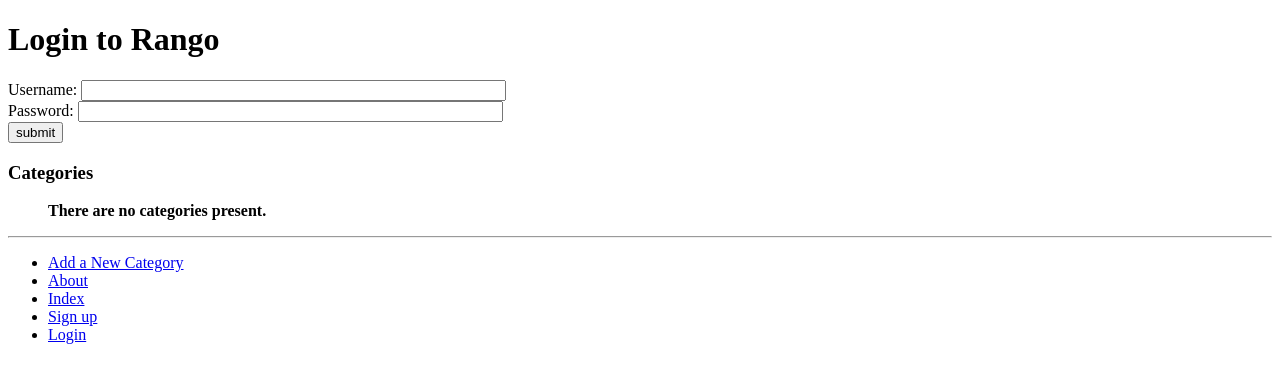
After one commit to stillczw/tango_with_django_project, a Django app: page /rango/login/ in a window 1280 px wide. The commit adds this page. Shown: the top 383 px of the page. Run offline with Django 3.2, Linux system fonts and the light colour scheme; data that the repository does not hold is empty.

Commit message:
Ch9Login

```diff
--- a/rango/urls.py
+++ b/rango/urls.py
@@ -16,4 +16,5 @@ urlpatterns = [
     path('add_category/', views.add_category, name='add_category'),
     path('category/<slug:category_name_slug>/add_page/', views.add_page, name='add_page'),
     path('register/', views.register, name='register'),
+    path('login/', views.user_login, name='login'),
 ]
--- a/rango/views.py
+++ b/rango/views.py
@@ -12,6 +12,7 @@ from rango.forms import PageForm
 from django.urls import reverse
 
 from rango.forms import UserForm, UserProfileForm
+from django.contrib.auth import authenticate, login
 
 
 # include a hyperlink to other pages by using <a></a>
@@ -137,3 +138,25 @@ def register(request):
                   context={'user_form': user_form,
                            'profile_form': profile_form,
                            'registered': registered})
+
+
+def user_login(request):
+    if request.method == 'POST':
+        username = request.POST.get('username')
+        password = request.POST.get('password')
+
+        # If the given credentials are valid, return a User object
+        user = authenticate(username=username, password=password)
+
+        if user:
+            if user.is_active:
+                # login and redirect to the homepage
+                login(request, user)
+                return redirect(reverse('rango:index'))
+            else:
+                return HttpResponse("Your Rango account is disabled.")
+        else:
+            print(f"Invalid login details: {username}, {password}")
+            return HttpResponse("Invalid login details supplied")
+    else:
+        return render(request, 'rango/login.html')
--- a/templates/rango/base.html
+++ b/templates/rango/base.html
@@ -32,6 +32,7 @@
             <li><a href="{% url 'rango:about' %}">About</a> </li>
             <li><a href="{% url 'rango:index' %}">Index</a> </li>
             <li><a href="{% url 'rango:register' %}">Sign up</a> </li>
+            <li><a href="{% url 'rango:login' %}">Login</a> </li>
         </ul>
     </div>
 </body>
--- /dev/null
+++ b/templates/rango/login.html
@@ -0,0 +1,16 @@
+{% extends 'rango/base.html' %}
+{% load static %}
+
+{% block title_block %}
+    Login
+{% endblock %}
+
+{% block body_block %}
+    <h1>Login to Rango</h1>
+    <form id="login_form" method="post" action="{% url 'rango:login' %}">
+        {% csrf_token %}
+        Username: <input type="text" name="username" value="" size="50" /><br />
+        Password: <input type="password" name="password" value="" size="50" /><br />
+        <input type="submit" value="submit" />
+    </form>
+{% endblock %}
```
Also changed, not shown: templates/rango/index.html (+6 -1 lines).
